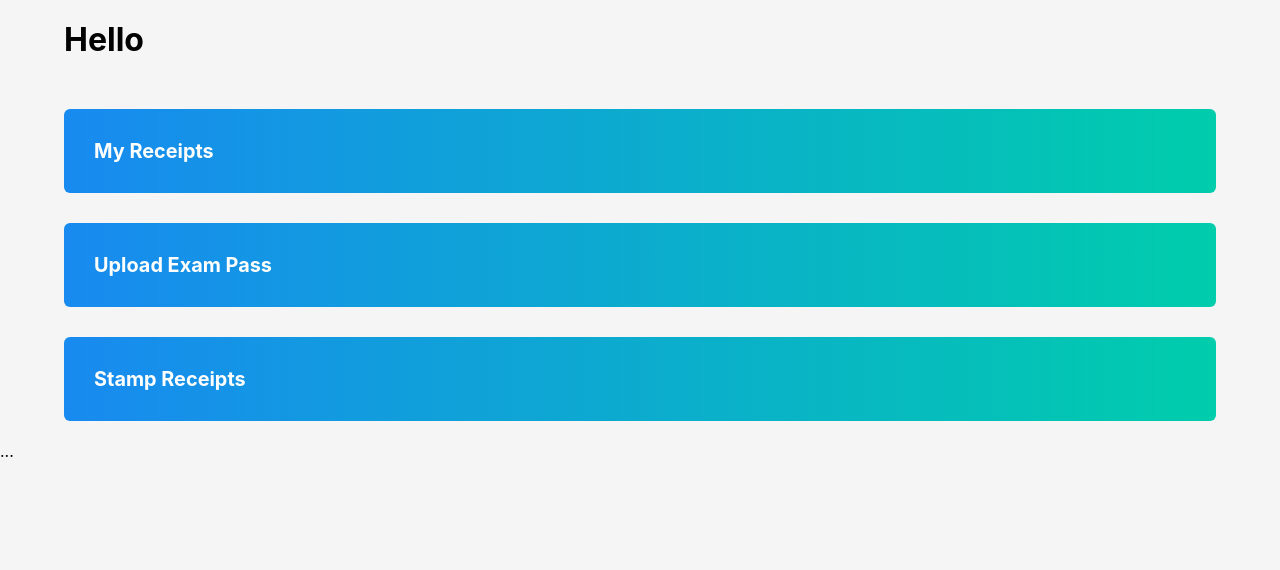
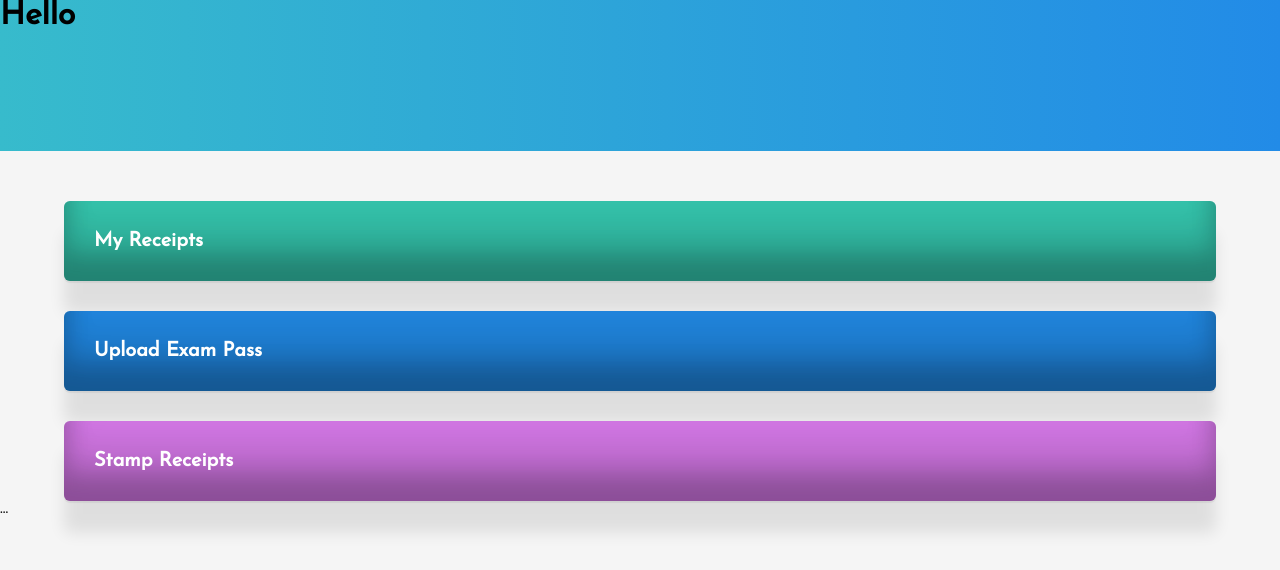
Before and after one commit to DevEmmy/Re-Store, a React (Create React App) app in the folder app/: page / in a window 1280 px wide. Shown: the top 570 px of the page. Built offline with nearby package versions, Linux system fonts and the light colour scheme.

Commit message:
Updated styles

```diff
--- a/app/public/index.html
+++ b/app/public/index.html
@@ -9,6 +9,9 @@
       name="description"
       content="Web site created using create-react-app"
     />
+    <link rel="preconnect" href="https://fonts.googleapis.com">
+<link rel="preconnect" href="https://fonts.gstatic.com" crossorigin>
+<link href="https://fonts.googleapis.com/css2?family=Josefin+Sans&display=swap" rel="stylesheet">
     <link rel="apple-touch-icon" href="%PUBLIC_URL%/logo192.png" />
     <!--
       manifest.json provides metadata used when your web app is installed on a
--- a/app/src/App.css
+++ b/app/src/App.css
@@ -6,6 +6,7 @@ body{
     padding: 0;
     margin: 0;
     box-sizing: border-box;
+    font-family: 'Josefin Sans', sans-serif;
 }
 
 /* Homepage Styles*/
@@ -13,9 +14,7 @@ body{
     display: grid;
     grid-template-rows: 2fr;
     gap: 50px;
-    width: 90%;
-    margin: 0px auto;
-    padding: 20px 0;
+
 }
 
 
@@ -23,13 +22,33 @@ body{
     display: grid;
     grid-template-rows: 2fr;
     gap: 30px;
-
+    width: 90%;
+    margin: 0px auto;
 }
 
 .page_component{
     padding: 30px 30px;
-    background: linear-gradient(to left,#00CDAC, #188af0 );
     color: white;
     border-radius: 6px;
     font-size: 17px;
+    box-shadow: rgba(0, 0, 0, 0.17) 0px -23px 25px 0px inset, rgba(0, 0, 0, 0.15) 0px -36px 30px 0px inset, rgba(0, 0, 0, 0.1) 0px -79px 40px 0px inset, rgba(0, 0, 0, 0.06) 0px 2px 1px,  rgba(0, 0, 0, 0.09) 0px 32px 16px;
 }
+
+.page_1{
+    background:#37ccb3;
+}
+
+.page_2{
+    background: #228be7;
+}
+
+.page_3{
+    background-color:#db7cee ;
+}
+
+/* Profile Component Style*/
+.profile_head{
+    height: 4cm;
+    width: 100%;
+    background:linear-gradient(to right, #37bbcc, #228be7);
+}
--- a/app/src/Components/Auth/Auth.css
+++ b/app/src/Components/Auth/Auth.css
@@ -1,5 +1,5 @@
 body{
-    background: rgb(245, 245, 245);
+    background: rgb(250, 250 250);
 }
 
 *{
@@ -13,7 +13,7 @@ body{
     padding: 13px 0;
     background: white;
     border-radius: 6px;
-    box-shadow: rgba(255, 255, 255, 1) 0px 1px 1px 0px inset, rgba(50, 50, 93, 0.5) 0px 50px 100px -20px, rgba(0, 0, 0, 0.7) 0px 30px 60px -30px;
+    box-shadow: rgba(0, 0, 0, 0.2) 0px 18px 50px -10px;
     font-size: 18px;
     font-weight: 300;
     color: rgb(100,100,100);
@@ -41,6 +41,10 @@ body{
     color: rgb(100,100,100);
     font-size: 18px;
     text-align: center;
+}
+
+.register_social_btn:hover{
+    box-shadow: rgba(0, 0, 0, 0.17) 0px -23px 25px 0px inset, rgba(0, 0, 0, 0.15) 0px -36px 30px 0px inset, rgba(0, 0, 0, 0.1) 0px -79px 40px 0px inset, rgba(0, 0, 0, 0.06) 0px 2px 1px, rgba(0, 0, 0, 0.09) 0px 4px 2px, rgba(0, 0, 0, 0.09) 0px 8px 4px, rgba(0, 0, 0, 0.09) 0px 16px 8px, rgba(0, 0, 0, 0.09) 0px 32px 16px;
 }
 
 .sign_in_btn{
@@ -72,11 +76,21 @@ body{
 .register_form > input{
     padding: 12px 20px;
     border: 2px solid #00CDAC;
-    border-radius: 6px;
+    border-radius: 3px;
 }
 
 .register_form  input[type=button]{
     background-color: #00CDAC;
     color: white;
+    padding: 15px 20px;
+    font-weight: 500;
+}
 
+.register_form  input[type=button]:hover{
+    box-shadow: rgba(0, 0, 0, 0.17) 0px -23px 25px 0px inset, rgba(0, 0, 0, 0.15) 0px -36px 30px 0px inset, rgba(0, 0, 0, 0.1) 0px -79px 40px 0px inset, rgba(0, 0, 0, 0.06) 0px 2px 1px, rgba(0, 0, 0, 0.09) 0px 4px 2px, rgba(0, 0, 0, 0.09) 0px 8px 4px, rgba(0, 0, 0, 0.09) 0px 16px 8px, rgba(0, 0, 0, 0.09) 0px 32px 16px;
+    border: none;
 }
+
+.register_form  input[type=button]:focus{
+    outline: none;
+}
--- a/app/src/Components/HomePage.jsx
+++ b/app/src/Components/HomePage.jsx
@@ -7,15 +7,15 @@ function HomePage() {
 
         <Profile />
         <div className="pages">
-            <div className="page_component">
+            <div className="page_component page_1">
                 <h3>My Receipts</h3>
             </div>
 
-            <div className="page_component">
+            <div className="page_component page_2">
                 <h3>Upload Exam Pass</h3>
             </div>
 
-            <div className="page_component">
+            <div className="page_component page_3">
                 <h3>Stamp Receipts</h3>
             </div>
         </div>
--- a/app/src/Components/Profile.jsx
+++ b/app/src/Components/Profile.jsx
@@ -3,6 +3,7 @@ import React from 'react'
 function Profile() {
   return (
     <div className='profile_head'>
+
         <div className="profile_container">
             <div className="profile_img_container">
 
```
